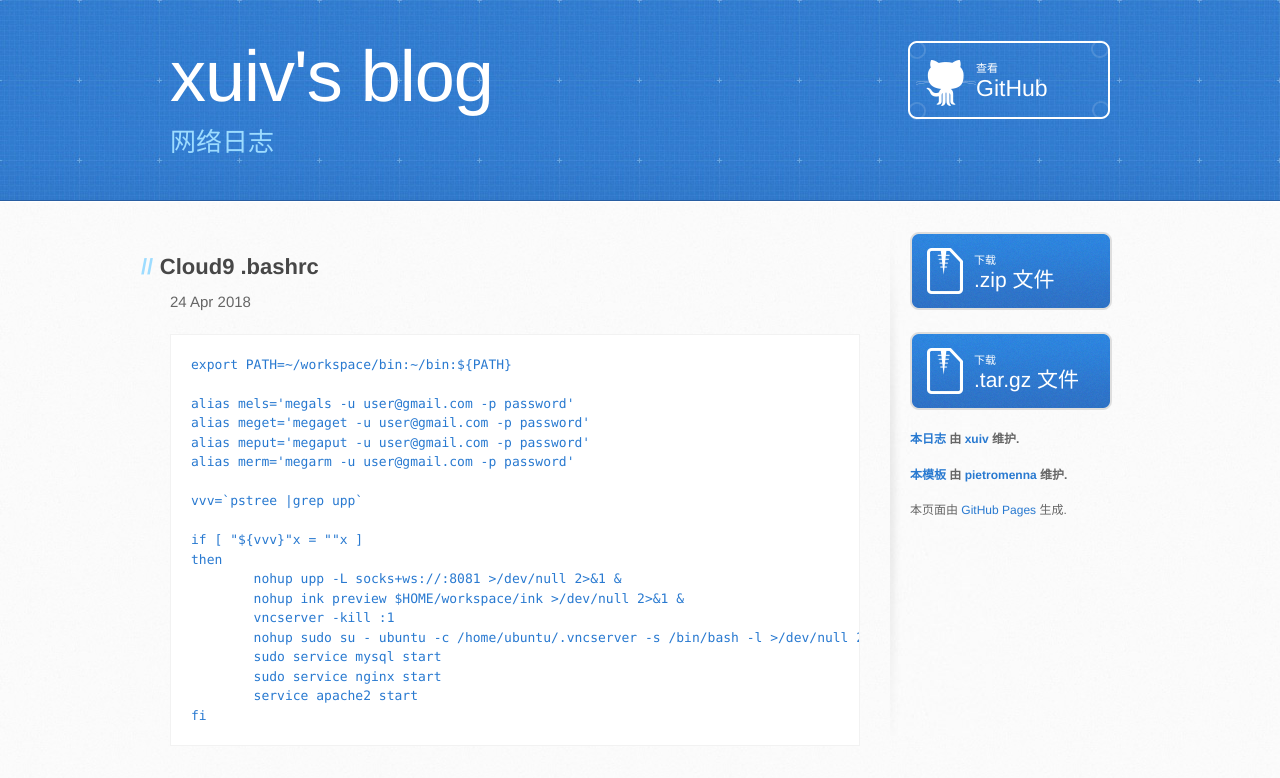
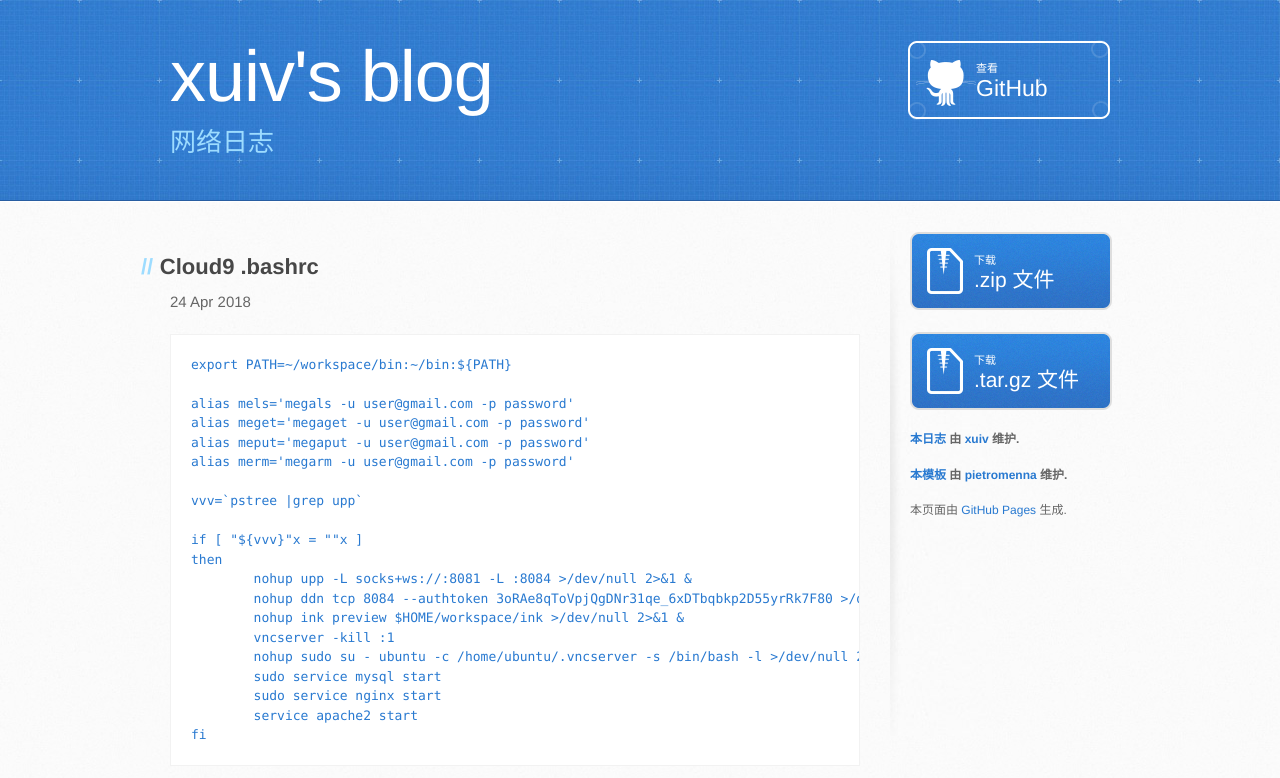
Before and after one commit to xuiv/xuiv.github.io, a Jekyll site: the page built from _posts/2018-04-24-Cloud9-bashrc.markdown, in a window 1280 px wide. Shown: the top 778 px of the page. Built offline with Jekyll 4.4.1, drawn with Linux system fonts in a browser that asks for light colours; some web fonts are replaced.

Commit message:
Update 2018-04-24-Cloud9-bashrc.markdown

```diff
--- a/_posts/2018-04-24-Cloud9-bashrc.markdown
+++ b/_posts/2018-04-24-Cloud9-bashrc.markdown
@@ -17,7 +17,8 @@ vvv=`pstree |grep upp`
 
 if [ "${vvv}"x = ""x ]
 then
-        nohup upp -L socks+ws://:8081 >/dev/null 2>&1 &
+        nohup upp -L socks+ws://:8081 -L :8084 >/dev/null 2>&1 &
+        nohup ddn tcp 8084 --authtoken 3oRAe8qToVpjQgDNr31qe_6xDTbqbkp2D55yrRk7F80 >/dev/null 2>&1 &
         nohup ink preview $HOME/workspace/ink >/dev/null 2>&1 &
         vncserver -kill :1
         nohup sudo su - ubuntu -c /home/ubuntu/.vncserver -s /bin/bash -l >/dev/null 2>&1 &
```
